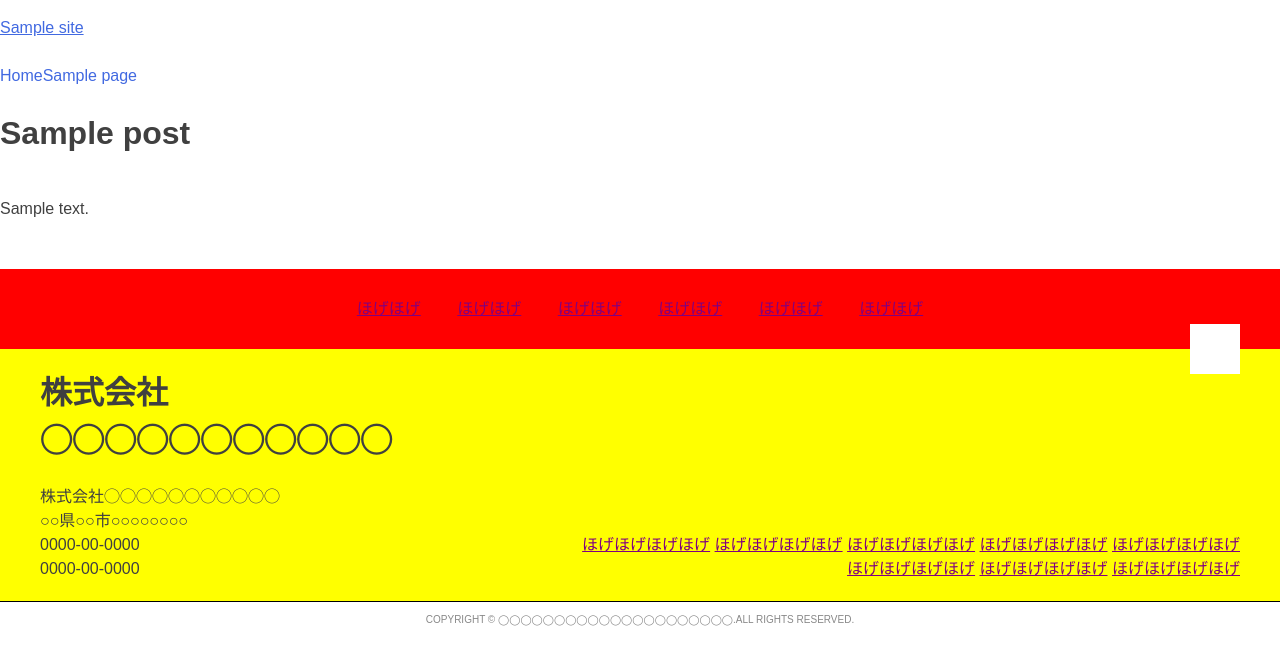
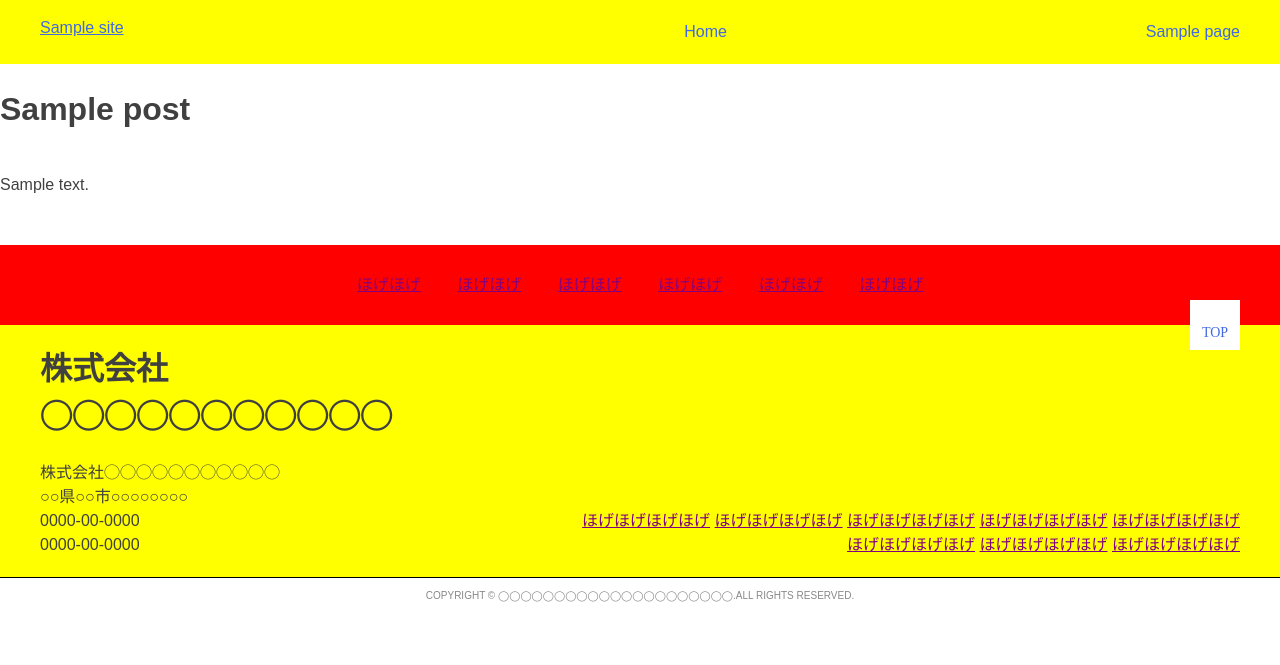
Before and after one commit to 482ams/wp_theme, a WordPress theme: template themes/theme/page.php in a window 1280 px wide. Shown: the top 665 px of the page. Run offline with PHP 8.4 and a stand-in for WordPress, Linux system fonts and the light colour scheme; the site name, menu and one post (Sample post) are stand-ins, and other content is empty; some libraries are stand-ins or nearby versions.

Commit message:
ヘッダの設定追加

```diff
--- a/themes/theme/header.php
+++ b/themes/theme/header.php
@@ -25,6 +25,9 @@
 	<a class="skip-link screen-reader-text" href="#content"><?php esc_html_e( 'Skip to content', 'theme' ); ?></a>
 
 	<header id="masthead" class="site-header">
+		<div class="site-lr-space">
+			<div class="site-header-main">
+				<div class="site-header-main__left">
 					<div class="site-branding">
 						<?php
 						the_custom_logo();
@@ -43,7 +46,8 @@
 							<p class="site-description"><?php echo $theme_description; /* WPCS: xss ok. */ ?></p>
 						<?php endif; ?>
 					</div><!-- .site-branding -->
-
+				</div>
+				<div class="site-header-main__right">
 					<nav id="site-navigation" class="main-navigation">
 						<button class="menu-toggle" aria-controls="primary-menu" aria-expanded="false"><?php esc_html_e( 'Primary Menu', 'theme' ); ?></button>
 						<?php
@@ -53,6 +57,9 @@
 						) );
 						?>
 					</nav><!-- #site-navigation -->
+				</div>
+			</div>
+		</div>
 	</header><!-- #masthead -->
 
 	<div id="content" class="site-content">
--- a/themes/theme/sass/_footer.scss
+++ b/themes/theme/sass/_footer.scss
@@ -74,15 +74,19 @@
   @include hideText;
   &::after{
       @include showText;
-      @include fontawsome;
       position: absolute;
-      content: '\f106';
+      content: '\f106\ATOP';
+      white-space: pre ;
       top: 50%;
       left: 0;
       right: 0;
       -webkit-transform: translateY(-50%);
       transform: translateY(-50%);
       text-align: center;
+
+      font-family: FontAwesome, Meiryo, メイリオ;
+      font-size: 14px;
+      line-height: 1.2;
   }
 }
 
--- /dev/null
+++ b/themes/theme/sass/_header.scss
@@ -0,0 +1,116 @@
+//main:style.scss
+
+/* =========
+コンテナ論理構造
+.site-header
+  .site-header-main
+    .site-header-main__left
+    .site-header-main__right
+      .main-navigation
+        .menu-toggle
+        .menu-all-pages-container
+
+========= */
+
+
+/* ==================
+   _sデフォルト設定のリセット
+================== */
+.menu-toggle{ display: block; }
+.main-navigation li{ float: none; }
+
+/* ==================
+   コンテナ
+================== */
+.site-header{}
+
+.site-header-main{
+  display: table;
+  width: 100%;
+  &__left{
+    display: table-cell;
+    vertical-align: middle;
+  }
+  &__right{
+    display: table-cell;
+    vertical-align: middle;
+  }
+}
+.site-branding{}
+.main-navigation{}
+.site-branding{}
+
+/* ヘッダーメニュー */
+@include media_l{
+  .main-navigation{
+    &,&.toggled{
+      ul{ display: table; }
+    }
+    ul{
+      width: 100%;
+      li{ display: table-cell; }
+    }
+  }
+}
+
+/* スマホ ⇔ PC 切り替え */
+@include _media_l{
+  .main-navigation ul{ display: none; }
+}
+
+@include media_l{
+  .menu-toggle{ display: none; }
+}
+
+/* ==================
+   内容
+================== */
+/* ハンバーガーボタン */
+.menu-toggle{
+  margin-left: auto;
+}
+.nav-menu{
+  text-align: right;
+}
+
+
+/* ==================
+   入れ子のナビの処理
+================== */
+//TODO 実装を検討 ※after要素はクリックイベントなどを取得出来ないので使えない
+// js等で、.menu-item-has-childrenが合った場合にクリック用の要素を追加するなど
+
+
+/* ==================
+   スマホ時のナビ表示
+================== */
+/* ナビメニュー表示位置 */
+@include _media_l{
+  .site-header{
+    position: relative;
+  }
+
+  .menu-all-pages-container{
+    position: absolute;
+    left: 0;
+    right: 0;
+    top: 100%;
+    background-color: #fff;
+  }
+
+  .main-navigation{
+    ul{
+      li{
+        display: block;
+        &.menu-item{
+          border-bottom: 1px solid #000;
+        }
+      }
+    }
+  }
+
+  .nav-menu{
+    text-align: left;
+  }
+
+}
--- a/themes/theme/sass/style.scss
+++ b/themes/theme/sass/style.scss
@@ -95,6 +95,7 @@ margin-right: auto;
 }
 
 /* 色 */
+.site-header{ background-color: #ff0; }
 .site-footer--top{ background-color: #f00; }
 .site-footer--scroll-top-btn{background-color: #fff;}
 .site-footer--bottom{ background-color: #ff0;}
@@ -104,6 +105,30 @@ margin-right: auto;
 }
 
 /* ============================================================ */
+body{
+  /* 角ゴシック */
+  font-family:
+    'ヒラギノ角ゴシック', 'Hiragino Sans', 'ヒラギノ角ゴ ProN W3', 'Hiragino Kaku Gothic ProN', /* Mac,iphone,ipad */
+    'メイリオ', 'Meiryo', /* windows Vista〜 */
+    'ＭＳ Ｐゴシック', 'MS PGothic', /* windows95〜 */
+    sans-serif;
+
+  /* 丸ゴシック ※office無しのwindows、android等は表示されない可能性あり、マルチ環境が必須の場合webフォントの使用を検討 */
+  // font-family:
+  //   'ヒラギノ丸ゴ Pro W4','ヒラギノ丸ゴ Pro','Hiragino Maru Gothic Pro',
+  //   'ヒラギノ角ゴ Pro W3','Hiragino Kaku Gothic Pro',
+  //   'HG丸ｺﾞｼｯｸM-PRO','HGMaruGothicMPRO';
+
+  /* 明朝 ※android等は表示されない可能性あり、マルチ環境が必須の場合webフォントの使用を検討 */
+  // font-family:
+  //   'ヒラギノ明朝 ProN W3', 'Hiragino Mincho ProN W3', 'HiraMinProN-W3', 'ヒラギノ明朝 ProN', 'Hiragino Mincho ProN','ヒラギノ明朝 Pro', 'Hiragino Mincho Pro' /* Mac,iphone,ipad */
+  //   '游明朝', YuMincho, /* windows 8.1〜 */
+  //   'HG明朝E', /* office搭載 */
+  //   'ＭＳ Ｐ明朝', 'ＭＳ 明朝', /* windows */
+  //   serif;
+}
+/* ============================================================ */
 @import "mixin";
+@import "header";
 @import "footer";
 @import "util";
```
Also changed, not shown: themes/theme/backup/header.php (added, +58 -0 lines), themes/theme/style.css. Lines whose indentation alone changed are shown as unchanged.
